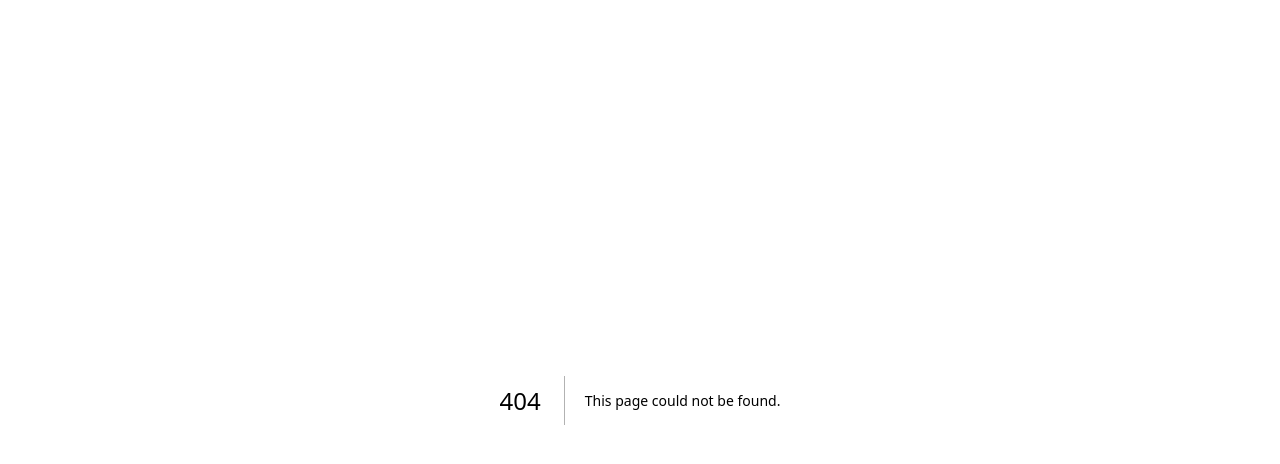
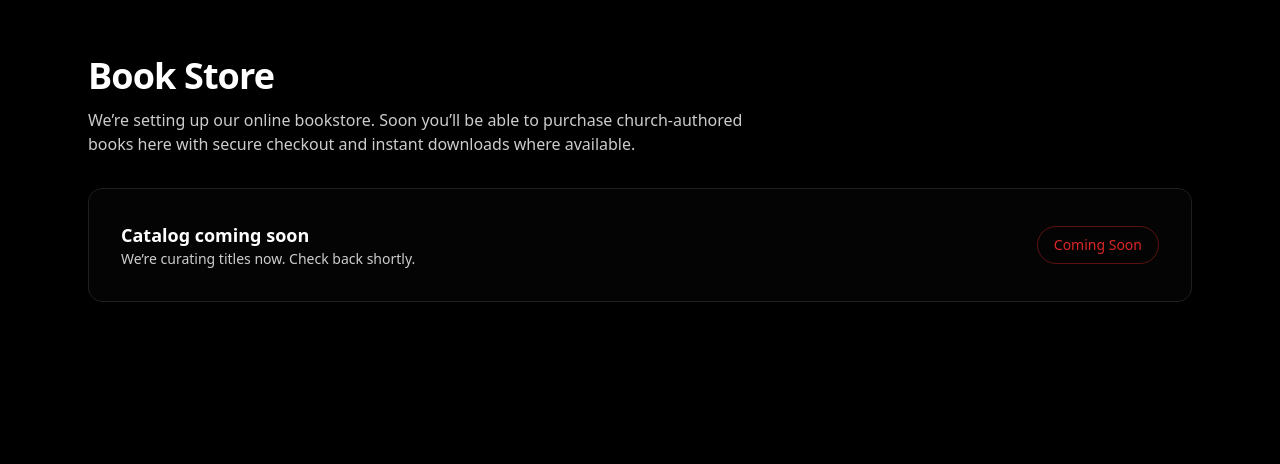
Before and after one commit to terryekoe/KGIC-web, a Next.js app in the folder web/: page /book-store in a window 1280 px wide. Before the commit this address had no page. Shown: the top 464 px of the page. Built offline with nearby package versions, Linux system fonts and the light colour scheme.

Commit message:
Nav: add Book Store link; add /book-store placeholder page

```diff
--- /dev/null
+++ b/web/app/book-store/page.tsx
@@ -0,0 +1,24 @@
+export default function BookStorePage() {
+  return (
+    <div className="mx-auto max-w-6xl px-4 sm:px-6 py-10 sm:py-14">
+      <header>
+        <h1 className="text-3xl sm:text-4xl font-extrabold tracking-tight text-foreground">Book Store</h1>
+        <p className="mt-3 text-foreground/80 max-w-2xl">
+          We’re setting up our online bookstore. Soon you’ll be able to purchase church-authored books here with secure checkout and instant downloads where available.
+        </p>
+      </header>
+
+      <section className="mt-8 rounded-xl border border-border bg-card/40 p-6 sm:p-8">
+        <div className="flex flex-col sm:flex-row items-start sm:items-center justify-between gap-4">
+          <div>
+            <h2 className="text-lg font-semibold text-foreground">Catalog coming soon</h2>
+            <p className="text-sm text-foreground/80">We’re curating titles now. Check back shortly.</p>
+          </div>
+          <div className="inline-flex items-center rounded-full border border-accent/40 px-4 py-2 text-sm text-accent">
+            Coming Soon
+          </div>
+        </div>
+      </section>
+    </div>
+  );
+}
--- a/web/components/layout/header.tsx
+++ b/web/components/layout/header.tsx
@@ -103,6 +103,9 @@ export function Header({ className = "" }: HeaderProps) {
             <Link href="/ministries" className={isActive("/ministries") ? "text-accent" : "hover:text-accent"}>
               Ministries
             </Link>
+            <Link href="/book-store" className={isActive("/book-store") ? "text-accent" : "hover:text-accent"}>
+              Book Store
+            </Link>
             <Link href="/about" className={isActive("/about") ? "text-accent" : "hover:text-accent"}>
               About
             </Link>
@@ -180,6 +183,7 @@ export function Header({ className = "" }: HeaderProps) {
               <Link href="/podcasts" onClick={() => setMenuOpen(false)} className={isActive("/podcasts") ? "text-accent" : "text-foreground/90 hover:text-accent"}>Podcasts</Link>
               <Link href="/events" onClick={() => setMenuOpen(false)} className={isActive("/events") ? "text-accent" : "text-foreground/90 hover:text-accent"}>Events</Link>
               <Link href="/ministries" onClick={() => setMenuOpen(false)} className={isActive("/ministries") ? "text-accent" : "text-foreground/90 hover:text-accent"}>Ministries</Link>
+              <Link href="/book-store" onClick={() => setMenuOpen(false)} className={isActive("/book-store") ? "text-accent" : "text-foreground/90 hover:text-accent"}>Book Store</Link>
               <Link href="/about" onClick={() => setMenuOpen(false)} className={isActive("/about") ? "text-accent" : "text-foreground/90 hover:text-accent"}>About</Link>
               <Link href="/contact" onClick={() => setMenuOpen(false)} className={isActive("/contact") ? "text-accent" : "text-foreground/90 hover:text-accent"}>Contact</Link>
               <button
```
